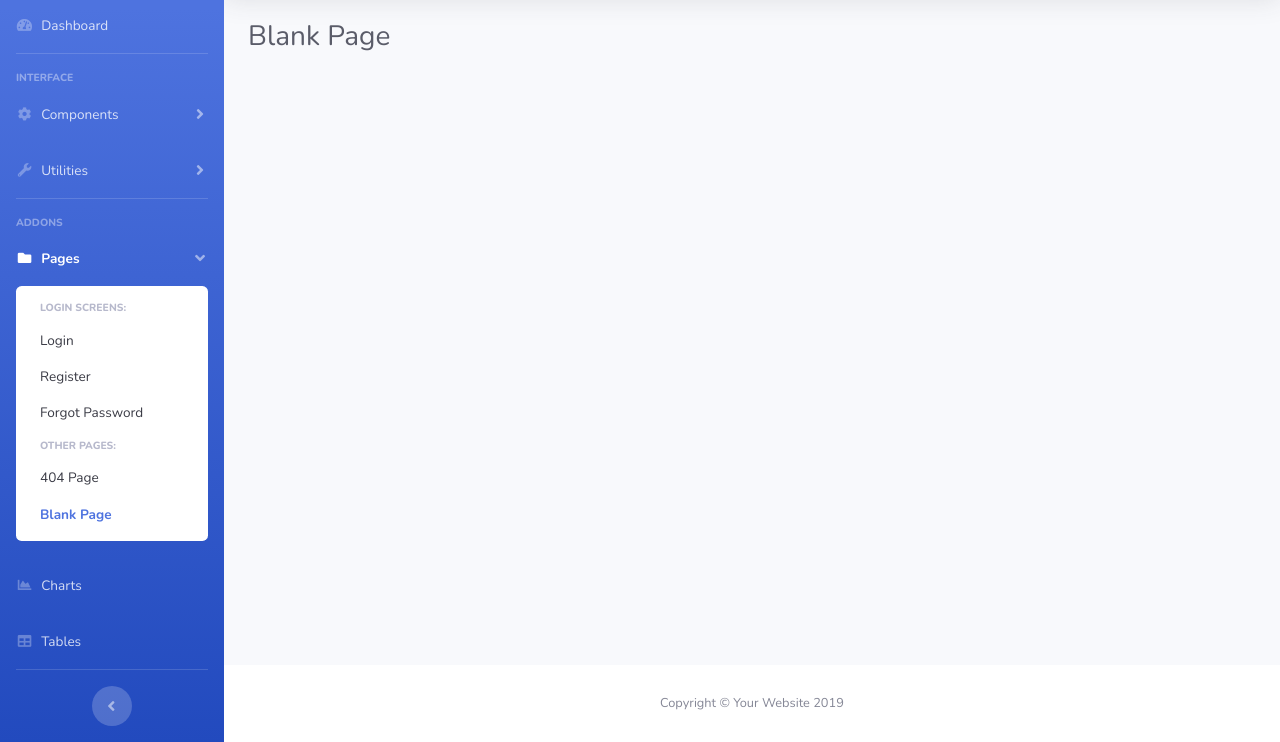
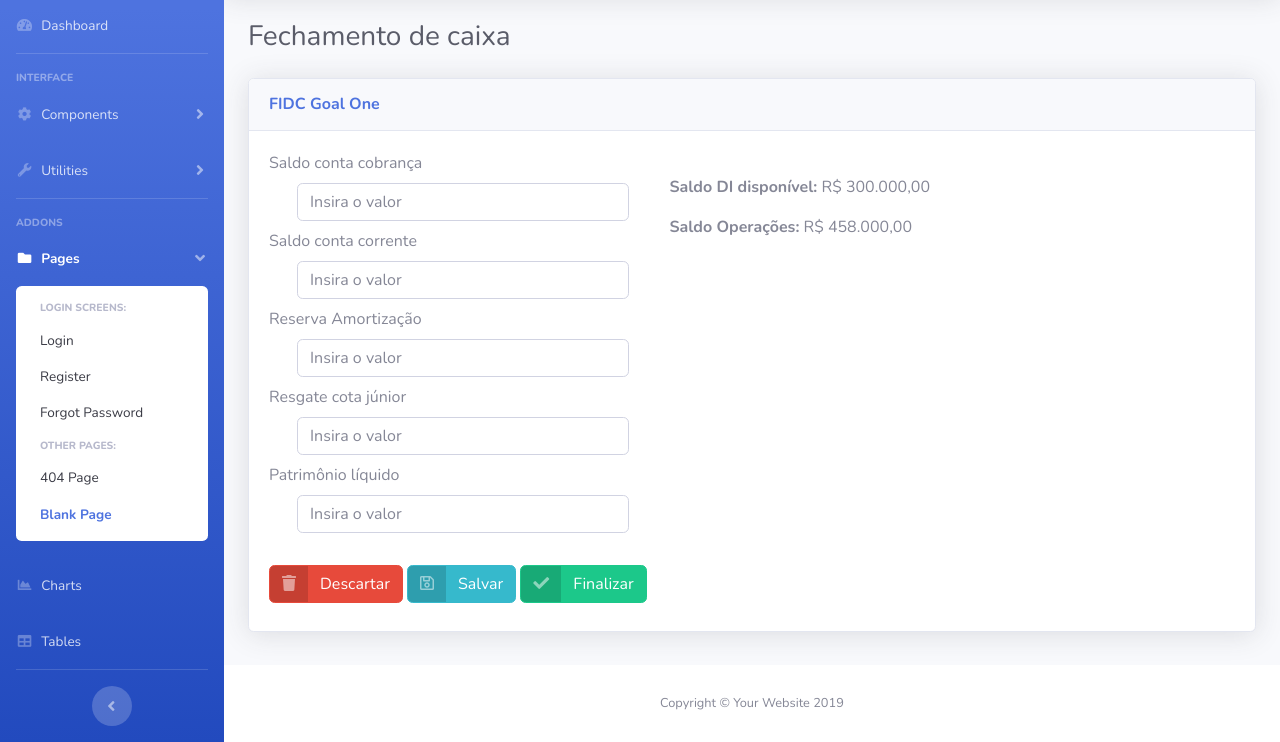
Before and after one commit to gustavobium/empirica-simc, a website with bundled scripts: page blank.html in a window 1280 px wide. Shown: the part 74-816 px from the top of the page. Built offline with nearby package versions, Linux system fonts and the light colour scheme.

Commit message:
Alteração Matheus
Inclusão dos itens da abertura de caixa

```diff
--- a/blank.html
+++ b/blank.html
@@ -330,9 +330,91 @@
 
         <!-- Begin Page Content -->
         <div class="container-fluid">
+          <h1 class="h3 mb-4 text-gray-800">Fechamento de caixa</h1>
+          <div class="card shadow mb-4">
+            <div class="card-header py-3">
+              <h6 class="m-0 font-weight-bold text-primary">FIDC Goal One</h6>
+            </div>
+            <div class="card-body">
+
+
 
           <!-- Page Heading -->
-          <h1 class="h3 mb-4 text-gray-800">Blank Page</h1>
+          <div class="row justify-content-start">
+            <form class="form col-sm-5">
+
+              <div class="form-group mb-2">
+                Saldo conta cobrança
+              </div>
+              <div class="form-group col-sm-11 mx-sm-3 mb-2">
+                <input type="number" class="form-control" id="conta_cobranca" placeholder="Insira o valor">
+              </div>
+
+              <div class="form-group mb-2">
+                Saldo conta corrente
+              </div>
+              <div class="form-group col-sm-11 mx-sm-3 mb-2">
+                <input type="number" class="form-control" id="conta_corrente" placeholder="Insira o valor">
+              </div>
+
+              <div class="form-group mb-2">
+                Reserva Amortização
+              </div>
+              <div class="form-group col-sm-11 mx-sm-3 mb-2">
+                <input type="number" class="form-control" id="reserva_amortizacao" placeholder="Insira o valor">
+              </div>
+
+              <div class="form-group mb-2">
+                Resgate cota júnior
+              </div>
+              <div class="form-group col-sm-11 mx-sm-3 mb-2">
+                <input type="number" class="form-control" id="resgate_cota" placeholder="Insira o valor">
+              </div>
+
+              <div class="form-group mb-2">
+                Patrimônio líquido
+              </div>
+              <div class="form-group col-sm-11 mx-sm-3 mb-2">
+                <input type="number" class="form-control" id="patrimonio_liquido" placeholder="Insira o valor">
+              </div>
+              <br>
+            </form>
+
+            <div>
+              <div class="form-group mt-4 mb-6">
+                  <b>Saldo DI disponível:</b> R$ 300.000,00
+              </div>
+
+              <div class="form-group mb-2">
+                <b>Saldo Operações:</b> R$ 458.000,00
+              </div>
+            </div>
+
+          </div>
+          <div>
+            <a href="#" class="btn btn-danger btn-icon-split mb-2">
+              <span class="icon text-white-50">
+                <i class="fas fa-trash"></i>
+              </span>
+              <span class="text">Descartar</span>
+            </a>
+
+            <a href="#" class="btn btn-info btn-icon-split mb-2">
+              <span class="icon text-white-50">
+                <i class="far fa-save"></i>
+              </span>
+              <span class="text">Salvar</span>
+            </a>
+
+            <a href="#" class="btn btn-success btn-icon-split mb-2">
+              <span class="icon text-white-50">
+                <i class="fas fa-check"></i>
+              </span>
+              <span class="text">Finalizar</span>
+            </a>
+          </div>
+        </div>
+      </div>
 
         </div>
         <!-- /.container-fluid -->
```
Also changed, not shown: empírica.png (added), img/imagem login.png (added).
